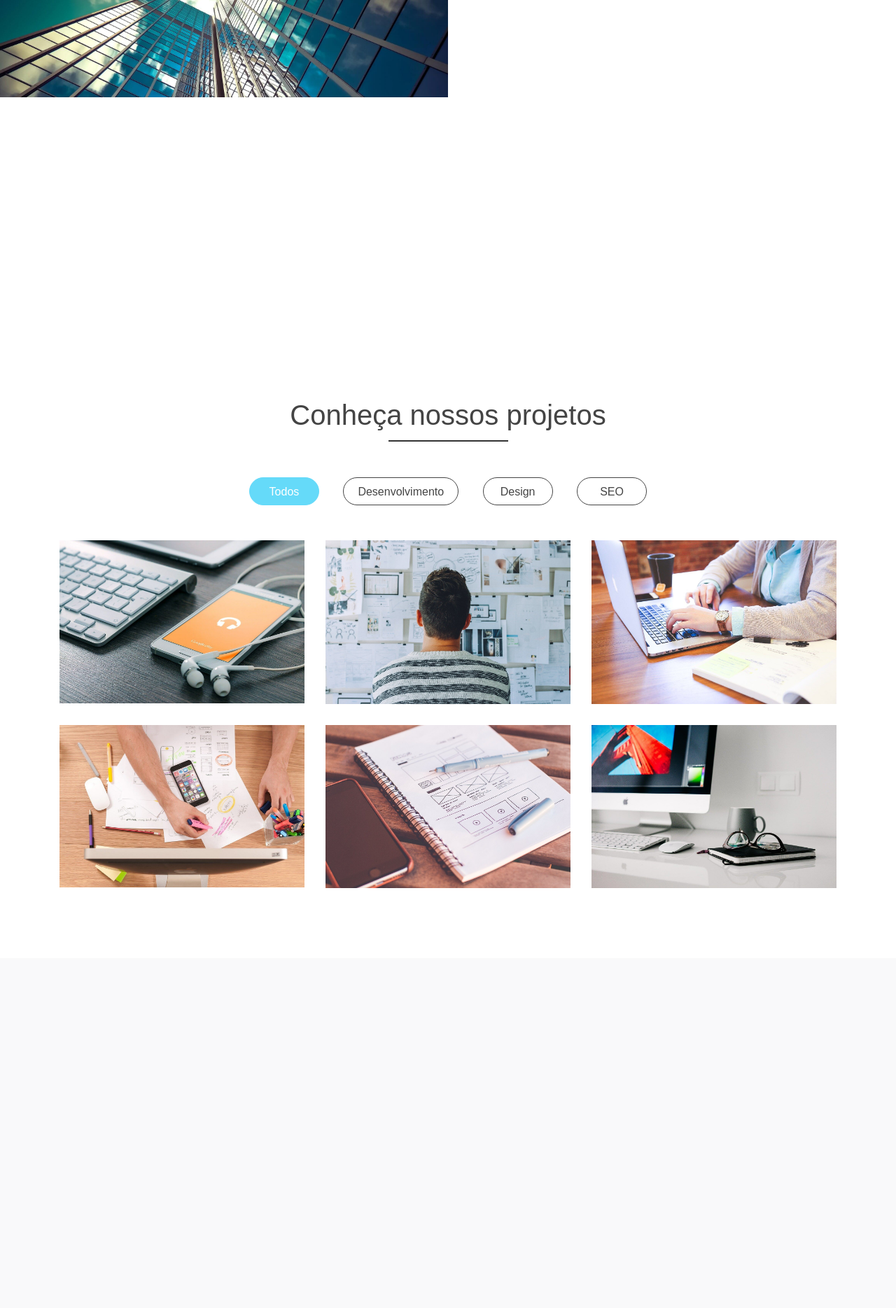
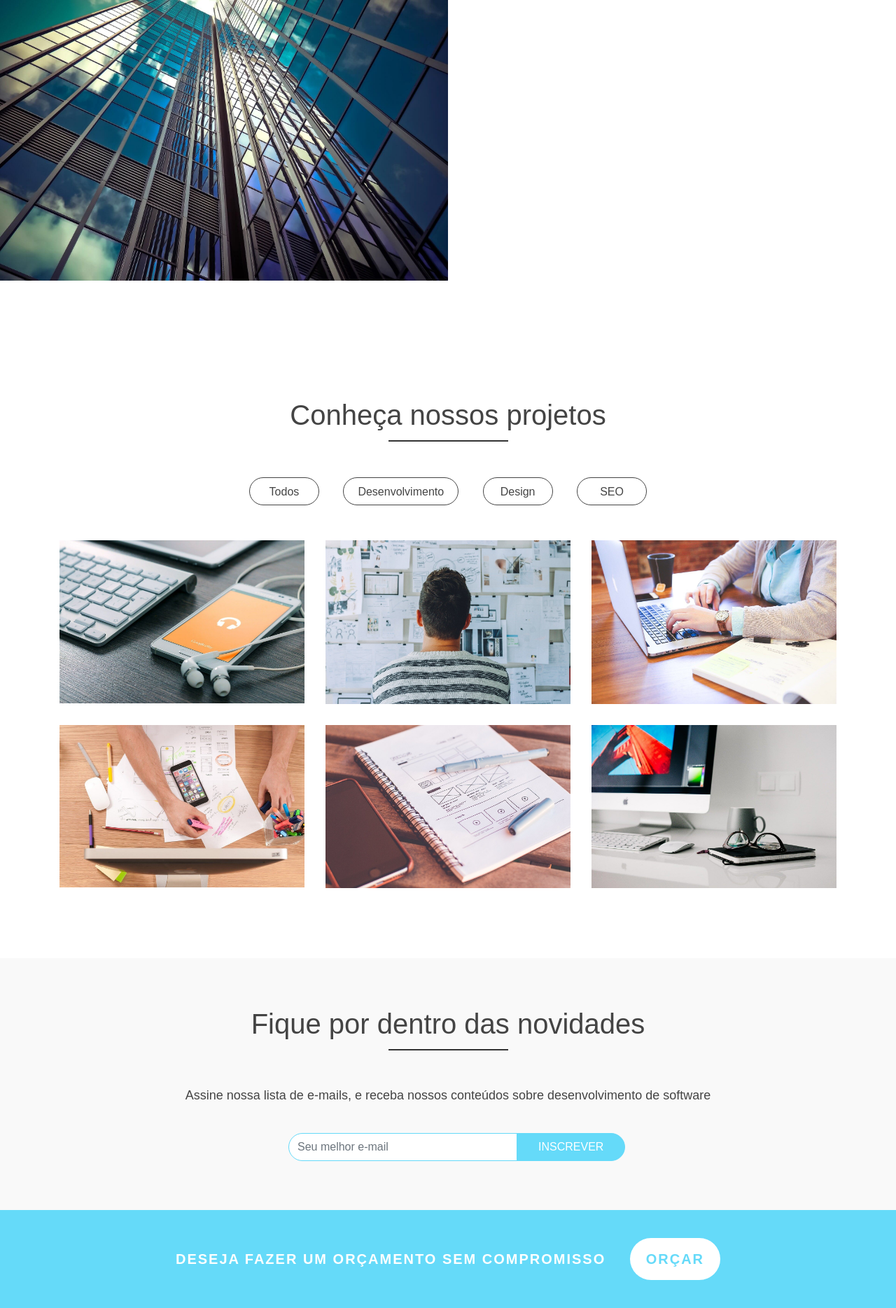
Before and after one commit to OliveiraRafaella/ProjetoGit, a PHP site: page / in a window 1280 px wide. Shown: the part 3158-5027 px from the top of the page at 70% size. Before the commit the page ends 4427 px from the top, so only its background shows below. Run offline with PHP 8.4, Linux system fonts and the light colour scheme; some libraries are stand-ins or nearby versions.

Commit message:
News letter e call action

```diff
--- a/css/styles.css
+++ b/css/styles.css
@@ -207,7 +207,7 @@ header, .navbar{
 #company-img{
     background-image: url('../img/empresa.jpg');
     background-size: cover;
-    height: 100%;
+    /*height: 100%;*/
 }
 
 #pattern-img h4, #pattern-img p{
@@ -251,7 +251,7 @@ header, .navbar{
     text-align: center;
 }
 
-.portifolio-area .filter-btn{
+#portifolio-area .filter-btn{
     color:#444;
     border: 1px solid #444;
     background-color: transparent;
@@ -264,9 +264,88 @@ header, .navbar{
     padding: 0 20px;
 }
 
-.portifolio-area .filter-btn:hover, .portifolio-area .filter-btn.active{
+#portifolio-area .filter-btn:hover, .portifolio-area .filter-btn.active{
     color: #FFF;
     background-color: #65DAF9;
     border-color: #65DAF9;
 
 }
+
+/*News letter */
+
+#news-area{
+    text-align: center;
+    background-color: #F9F9F9;
+}
+
+#news-area p{
+    font-size: 18px;
+    margin-bottom: 40px;
+}
+
+#email-input{
+    border-radius: 0;
+    border-top-left-radius: 20px;
+    border-bottom-left-radius: 20px;
+    border: 1px solid #65DAF9;
+    display: inline;
+    box-sizing: border-box;
+    width: 40%;
+    height: 40px;
+}
+
+#news-btn{
+    border-top-right-radius: 20px;
+    border-bottom-right-radius: 20px;
+    border: 1px solid #65DAF9;
+    background-color: #65DAF9;
+    text-transform: uppercase;
+    color: #FFF;
+    height: 40px;
+    padding: 0 30px;
+    margin-left: -130px;
+    position: absolute;
+    transition: .5s;
+}
+
+#news-btn:hover{
+    background-color: #FFF;
+    color: #65DAF9;
+}
+
+/*Call to action*/
+#call-area{
+    background-color: #65DAF9;
+    text-transform: uppercase;
+}
+
+#call-area .container{
+    padding: 40px 100px;
+}
+
+#call-area .row{
+    display: block;
+    text-align: center;
+}
+
+#call-area p{
+    color: #FFF;
+    font-weight: bold;
+    font-size: 20px;
+    width: auto;
+    letter-spacing: 2px;
+    margin-bottom: 0;
+    display: inline;
+    height: 60px;
+    line-height: 60px;
+}
+
+#call-area #call-btn{
+    background-color: #FFF;
+    color: #65DAF9;
+    font-weight: bold;
+    font-size: 20px;
+    margin-left: 30px;
+    width: auto;
+    letter-spacing: 2px;
+}
--- a/index.php
+++ b/index.php
@@ -235,7 +235,7 @@
                     </div>
                 </div>
             </div>
-            <div class="portifolio-area"> <!--Portifolio-->
+            <div id="portifolio-area"> <!--Portifolio-->
                 <div class="container">
                     <div class="row">
                         <div class="col-md-12">
@@ -268,6 +268,26 @@
                     </div>
                 </div>
             </div>
+            <div id="news-area"> <!--Newsletter-->
+                <div class="container">
+                    <div class="col-md-12">
+                        <h3 class="main-title">Fique por dentro das novidades</h3>
+                    </div>
+                    <p>Assine nossa lista de e-mails, e receba nossos conteúdos sobre desenvolvimento de software</p>
+                    <form action="">
+                        <input type="email" class="form-control" id="email-input" name="email" placeholder="Seu melhor e-mail">
+                        <input type="submit" id="news-btn" value="Inscrever">
+                    </form>
+                </div>
+            </div>
+            <div id="call-area"> <!--Call to action-->
+                <div class="container">
+                    <div class="row">
+                        <p>Deseja fazer um orçamento sem compromisso</p>
+                        <button class="main-btn" id="call-btn">Orçar</button>
+                    </div>
+                </div>
+            </div>
         </div>
     </main>
     <script src="js/scripts.js"></script>
```
